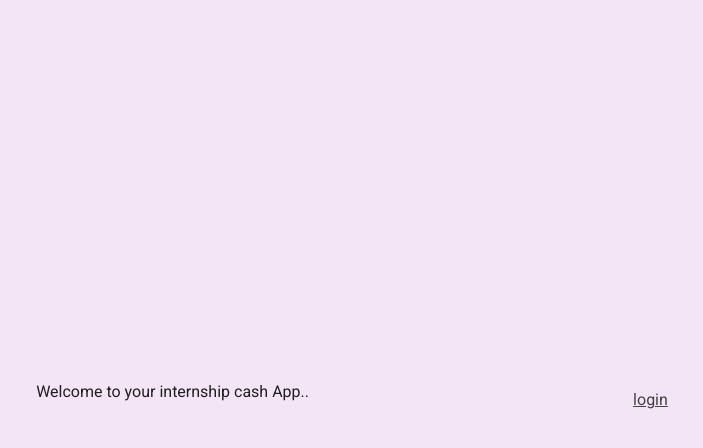
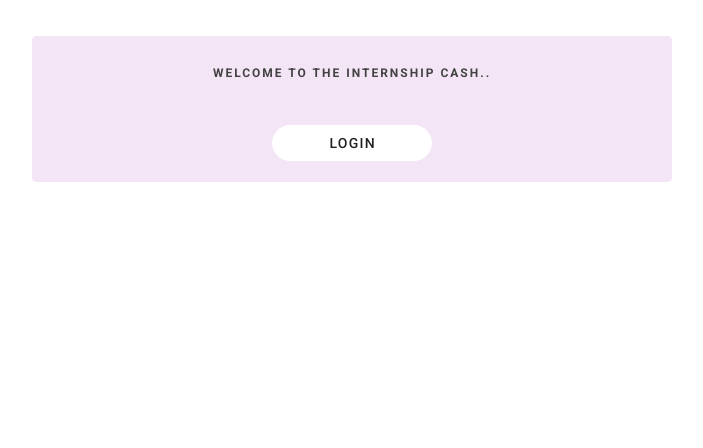
Before and after one commit to hafsaMuhammad/Internship-cash, a Django app: page /internshipcash/ in a window 1280 px wide. Shown: the top 448 px of the page, without its empty margins (288-991 px from the left). Run offline with Django 3.2, Linux system fonts and the light colour scheme; some libraries are stand-ins or nearby versions.

Commit message:
added welcome page

```diff
--- a/VodafoneCash/urls.py
+++ b/VodafoneCash/urls.py
@@ -21,7 +21,7 @@ from internshipcash import urls
 
 
 urlpatterns = [
-
+    path('', include('internshipcash.urls')),
     path('internshipcash/', include('internshipcash.urls')),
 
     path('admin/', admin.site.urls),
--- a/internshipcash/templates/internshipcash/base.html
+++ b/internshipcash/templates/internshipcash/base.html
@@ -15,15 +15,39 @@
     <v-app>
 
         {% block content %}
+        <template class="">
+          <v-card
+            class="mx-auto mt-9  pb-5 purple lighten-5"
+            style="width: 50%; text-align: center;"
+            outlined
+          >
+            <v-list-item three-line>
+              <v-list-item-content>
+                <div class="text-overline mb-4">
+                  <h4 class="secondary--text">
+                    Welcome to The Internship Cash..
+                  </h4>
+                </div>
+              </v-list-item-content>
+            </v-list-item>
 
-      <div style="height: 100%; justify-content: space-evenly; display: flex;" class="purple lighten-5">
-        <p class="p-3" style="display: flex; align-items:center; ">
-            Welcome to your internship cash App..
-        </p>
-        <a href="#" class="p-5 secondary--text " style="display: flex;  align-items:center;" >
-          <button>login</button>
-        </a>
-      </div>
+
+
+            <a href="#" class="" style="text-decoration: none;">
+              <v-btn style="width: 25%;"
+                outlined
+                rounded
+                text
+                class="white"
+              >
+                Login
+              </v-btn>
+            </a>
+
+
+          </v-card>
+        </template>
+
         {% endblock %}
     </v-app>
   </div>
```
